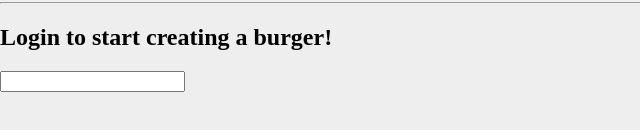
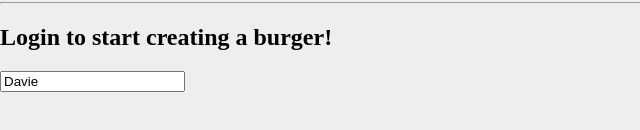
Before and after one commit to ValeSer/HTML-learning, a plain HTML site: page Forms/indexf02.html in a window 1280 px wide. Shown: the part 310-440 px from the top of the page, 0-640 px from the left. Drawn offline with Linux system fonts and the light colour scheme; files that its build step writes are made by us from their sources.

Commit message:
add value to input

```diff
--- a/Forms/indexf02.html
+++ b/Forms/indexf02.html
@@ -13,7 +13,7 @@
       <form>
 				<h1>Login to start creating a burger!</h1>
 	      <!--Add your code below-->
-          <input type="text" name="username">
+          <input type="text" name="username" value="Davie">
 
       </form>
     </section>
```
